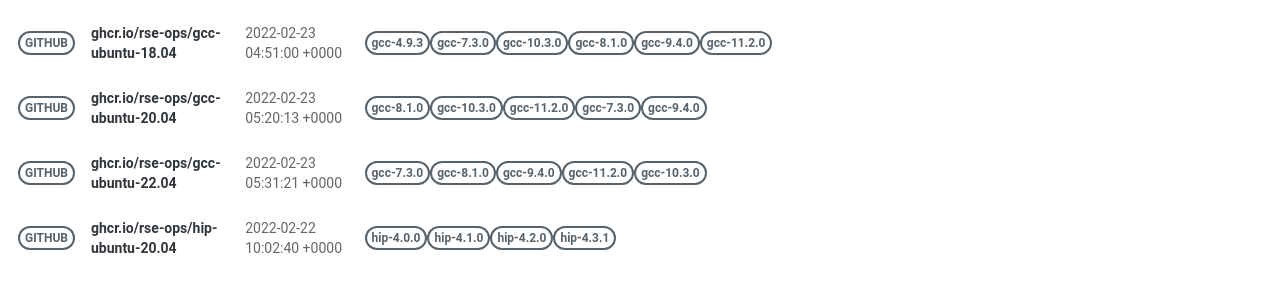
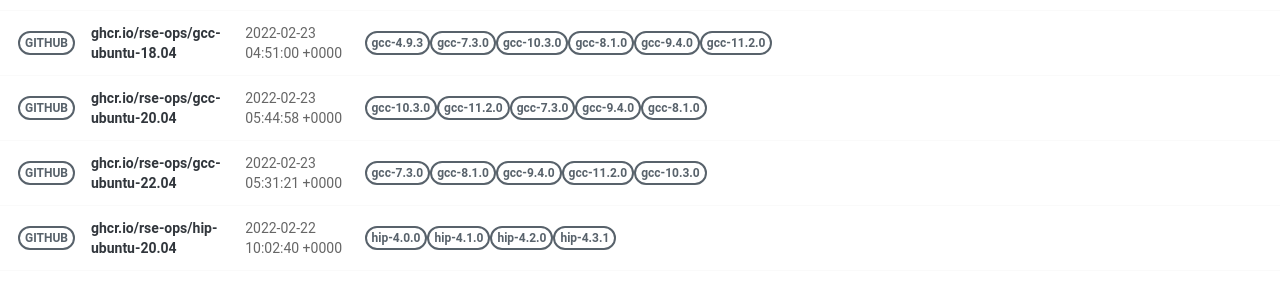
Before and after one commit to rse-ops/docker-images, a Jekyll site: the page built from pages/index.md, in a window 1280 px wide. Shown: the part 581-866 px from the top of the page. Built offline with Jekyll 4.4.1, drawn with Linux system fonts in a browser that asks for light colours; nearby versions of some CDN libraries.

Commit message:
Automated push to update library 2022-02-23

```diff
--- a/_library/ghcr.io-rse-ops-gcc-ubuntu-20.04.md
+++ b/_library/ghcr.io-rse-ops-gcc-ubuntu-20.04.md
@@ -1,14 +1,11 @@
 ---
 layout: container
 name: ghcr.io/rse-ops/gcc-ubuntu-20.04
-updated_at: 2022-02-23 05:20:13.801362
+updated_at: 2022-02-23 05:44:58.310319
 
 
 container_url: https://github.com/orgs/rse-ops/packages/container/package/gcc-ubuntu-20.04
 versions:
- - tag: gcc-8.1.0
-   dockerfile: https://github.com/rse-ops/docker-images/blob/main/ubuntu/gcc/Dockerfile
-   manifest: https://crane.ggcr.dev/manifest/ghcr.io/rse-ops/gcc-ubuntu-20.04:gcc-8.1.0
  - tag: gcc-10.3.0
    dockerfile: https://github.com/rse-ops/docker-images/blob/main/ubuntu/gcc/Dockerfile
    manifest: https://crane.ggcr.dev/manifest/ghcr.io/rse-ops/gcc-ubuntu-20.04:gcc-10.3.0
```
Also changed, not shown: other parts of _library/ghcr.io-rse-ops-gcc-ubuntu-20.04.md (+3 -0 lines).
